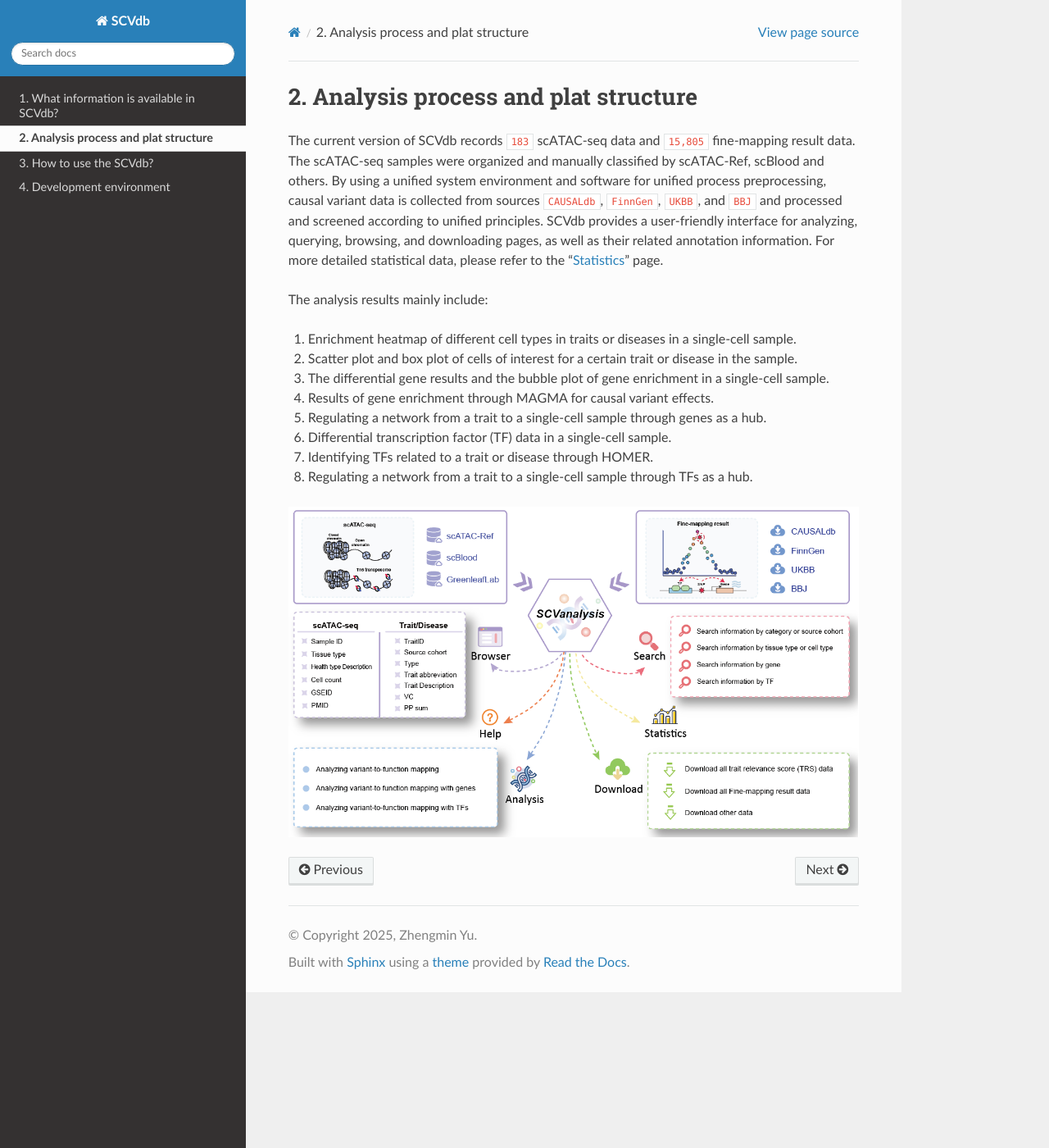
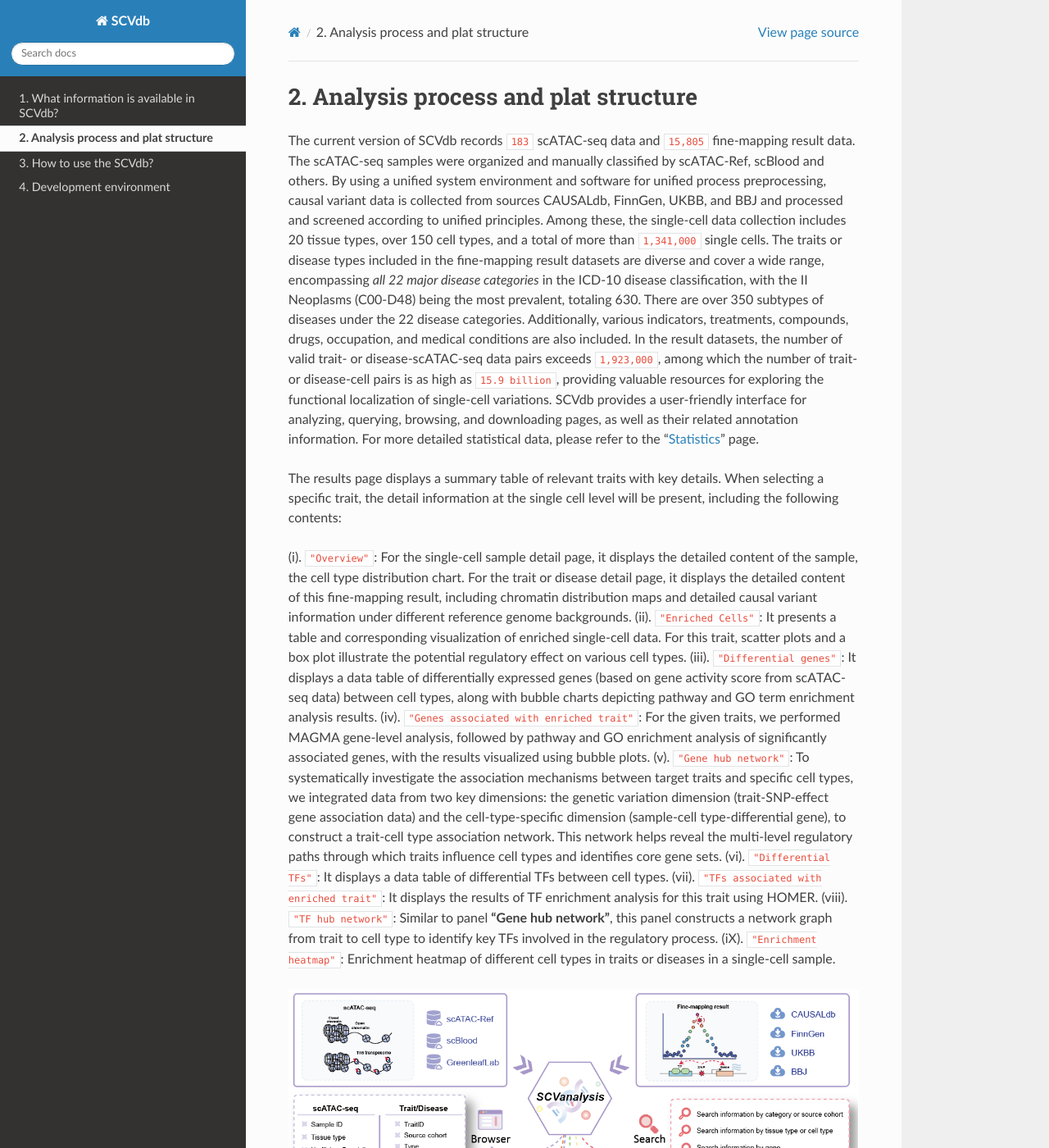
Before and after one commit to YuZhengM/scvmap-tutorial, a Sphinx documentation site: the page built from docs/source/structure.rst, in a window 1280 px wide and 1400 px high. Shown: the whole window at 82% size. Built offline with Sphinx 7.4.7 and the Read the Docs theme 3.1.0, drawn with Linux system fonts in a browser that asks for light colours; pages that are not in the unit, such as notebooks, are missing from menus; some of the changed text lies outside the part shown.

Commit message:
feat: 完善首页文档

```diff
--- a/docs/source/conf.py
+++ b/docs/source/conf.py
@@ -3,8 +3,8 @@
 # -- Project information
 
 project = 'SCVdb'
-copyright = '2025, Zhengmin Yu'
-author = 'Zhengmin Yu'
+copyright = '2025, Zheng-Min Yu'
+author = 'Zheng-Min Yu'
 
 release = '1.0.0'
 version = '1.0.0'
@@ -20,7 +20,7 @@ extensions = [
 ]
 
 intersphinx_mapping = {
-    'SCVanalysis': ('https://bio.liclab.net/scvdb/', None),
+    'SCVdb': ('https://bio.liclab.net/scvdb/', None),
     'GitHub': ('https://github.com/YuZhengM/scvdb-tutorial', None),
 }
 intersphinx_disabled_domains = ['std']
--- a/docs/source/structure.rst
+++ b/docs/source/structure.rst
@@ -1,27 +1,47 @@
 2. Analysis process and plat structure
 ======================================
 
+The current version of SCVdb records ``183`` scATAC-seq data and ``15,805`` fine-mapping result data.
+The scATAC-seq samples were organized and manually classified by scATAC-Ref, scBlood and others.
+By using a unified system environment and software for unified process preprocessing, causal variant
+data is collected from sources CAUSALdb, FinnGen, UKBB, and BBJ and processed and screened according
+to unified principles. Among these, the single-cell data collection includes 20 tissue types, over
+150 cell types, and a total of more than ``1,341,000`` single cells. The traits or disease types included
+in the fine-mapping result datasets are diverse and cover a wide range, encompassing `all 22 major
+disease categories` in the ICD-10 disease classification, with the II Neoplasms (C00-D48) being the
+most prevalent, totaling 630. There are over 350 subtypes of diseases under the 22 disease categories.
+Additionally, various indicators, treatments, compounds, drugs, occupation, and medical conditions are
+also included. In the result datasets, the number of valid trait- or disease-scATAC-seq data pairs
+exceeds ``1,923,000``, among which the number of trait- or disease-cell pairs is as high as ``15.9 billion``,
+providing valuable resources for exploring the functional localization of single-cell variations. SCVdb
+provides a user-friendly interface for analyzing, querying, browsing, and downloading pages, as well as
+their related annotation information. For more detailed statistical data, please refer to the
+"`Statistics <https://bio.liclab.net/scvdb/statistics>`_" page.
 
+The results page displays a summary table of relevant traits with key details. When selecting a specific trait,
+the detail information at the single cell level will be present, including the following contents:
 
-The current version of SCVdb records ``183`` scATAC-seq data and ``15,805``
-fine-mapping result data. The scATAC-seq samples were organized and
-manually classified by scATAC-Ref, scBlood and others. By using a
-unified system environment and software for unified process preprocessing,
-causal variant data is collected from sources ``CAUSALdb``, ``FinnGen``, ``UKBB``,
-and ``BBJ`` and processed and screened according to unified principles. SCVdb
-provides a user-friendly interface for analyzing, querying, browsing, and
-downloading pages, as well as their related annotation information. For
-more detailed statistical data, please refer to the "`Statistics <https://bio.liclab.net/scvdb/statistics>`_" page.
-
-The analysis results mainly include:
-
-1. Enrichment heatmap of different cell types in traits or diseases in a single-cell sample.
-#. Scatter plot and box plot of cells of interest for a certain trait or disease in the sample.
-#. The differential gene results and the bubble plot of gene enrichment in a single-cell sample.
-#. Results of gene enrichment through MAGMA for causal variant effects.
-#. Regulating a network from a trait to a single-cell sample through genes as a hub.
-#. Differential transcription factor (TF) data in a single-cell sample.
-#. Identifying TFs related to a trait or disease through HOMER.
-#. Regulating a network from a trait to a single-cell sample through TFs as a hub.
+(i). ``"Overview"``: For the single-cell sample detail page, it displays the detailed content of the sample,
+the cell type distribution chart. For the trait or disease detail page, it displays the detailed content of
+this fine-mapping result, including chromatin distribution maps and detailed causal variant information under
+different reference genome backgrounds.
+(ii). ``"Enriched Cells"``: It presents a table and corresponding visualization of enriched single-cell data.
+For this trait, scatter plots and a box plot illustrate the potential regulatory effect on various cell types.
+(iii). ``"Differential genes"``: It displays a data table of differentially expressed genes (based on gene
+activity score from scATAC-seq data) between cell types, along with bubble charts depicting pathway and GO
+term enrichment analysis results.
+(iv). ``"Genes associated with enriched trait"``: For the given traits, we performed MAGMA gene-level analysis,
+followed by pathway and GO enrichment analysis of significantly associated genes, with the results visualized
+using bubble plots.
+(v). ``"Gene hub network"``: To systematically investigate the association mechanisms between target traits and
+specific cell types, we integrated data from two key dimensions: the genetic variation dimension
+(trait-SNP-effect gene association data) and the cell-type-specific dimension
+(sample-cell type-differential gene), to construct a trait-cell type association network. This network helps
+reveal the multi-level regulatory paths through which traits influence cell types and identifies core gene sets.
+(vi). ``"Differential TFs"``: It displays a data table of differential TFs between cell types.
+(vii). ``"TFs associated with enriched trait"``: It displays the results of TF enrichment analysis for this trait using HOMER.
+(viii). ``"TF hub network"``: Similar to panel **"Gene hub network"**, this panel constructs a network graph from
+trait to cell type to identify key TFs involved in the regulatory process.
+(iX). ``"Enrichment heatmap"``: Enrichment heatmap of different cell types in traits or diseases in a single-cell sample.
 
 .. image:: img/structure/structure.png
```
Also changed, not shown: docs/source/available.rst (+6 -7 lines), docs/source/index.rst (+3 -20 lines), docs/source/usage/home.rst (+4 -4 lines), docs/source/img/overview.png, docs/source/usage/analysis/mapping.rst (line endings or trailing spaces).
